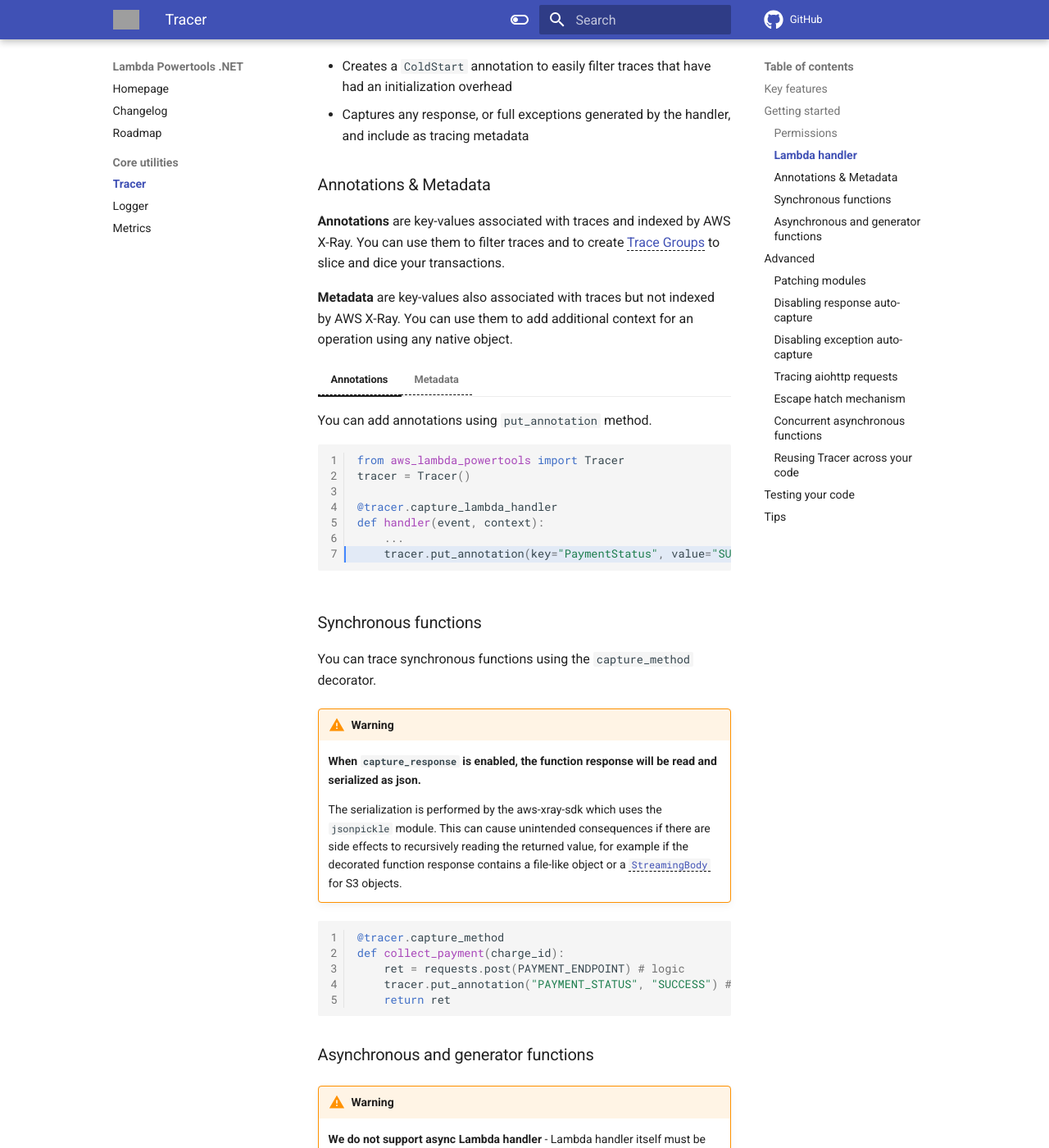
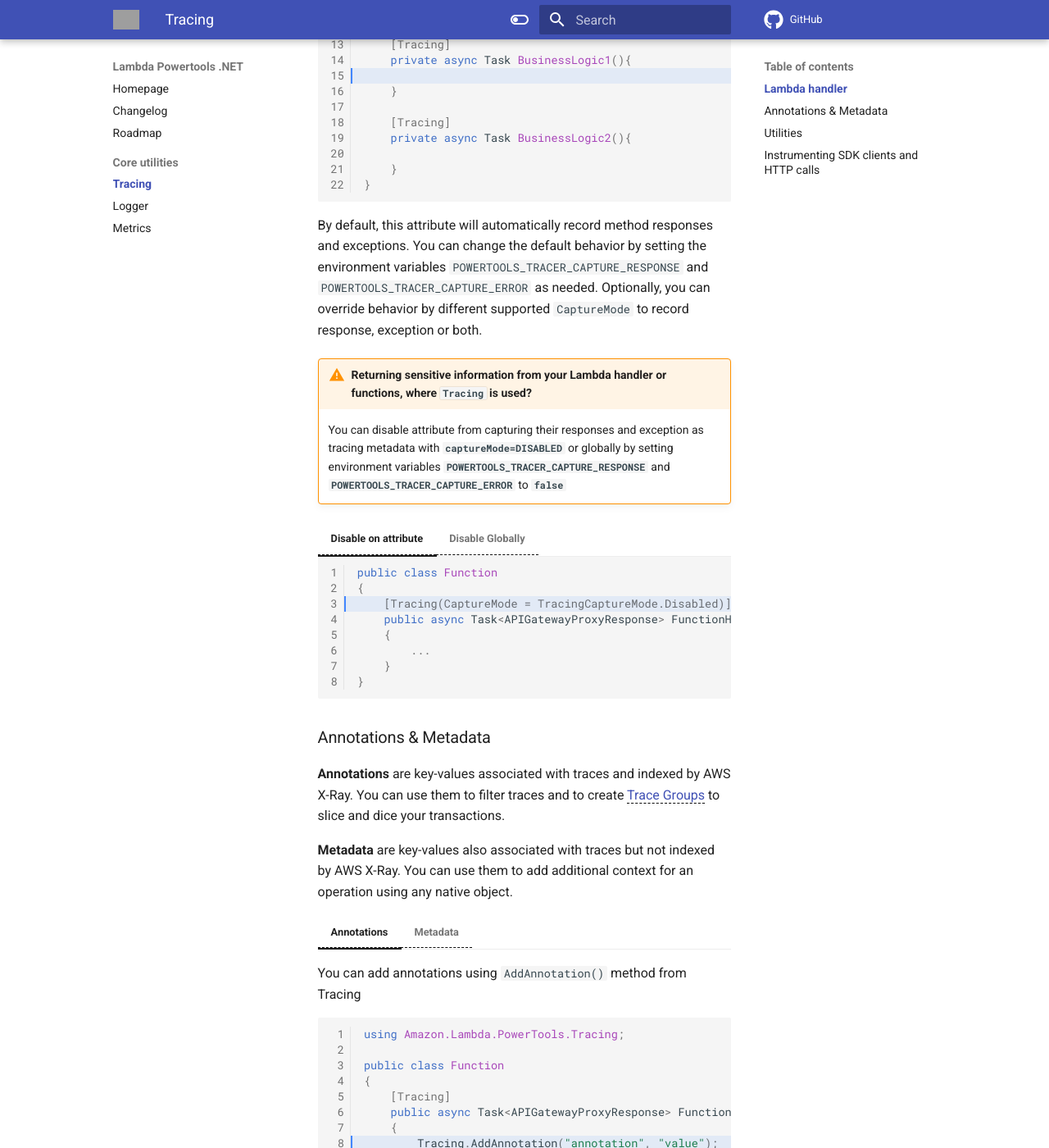
Before and after one commit to aws-powertools/powertools-lambda-dotnet, an MkDocs documentation site: the page built from docs/core/tracer.md, in a window 1280 px wide and 1400 px high, scrolled down 1681 px. Shown: the whole window at 82% size. Built offline with MkDocs 1.6.1 and Material for MkDocs 9.7.7, drawn with Linux system fonts in a browser that asks for light colours; a script that is not in the unit is left out; comment, search, counter and statistics services are not loaded; the version menu is left out; some of the changed text lies outside the part shown; grey boxes are pictures that could not be loaded.

Commit message:
add tracing documentation

````diff
--- a/docs/core/tracer.md
+++ b/docs/core/tracer.md
@@ -1,370 +1,219 @@
 ---
-title: Tracer
+title: Tracing
 description: Core utility
 ---
 
-Tracer is an opinionated thin wrapper for [AWS X-Ray Python SDK](https://github.com/aws/aws-xray-sdk-python/).
+Powertools tracing is an opinionated thin wrapper for [AWS X-Ray .NET SDK](https://github.com/aws/aws-xray-sdk-dotnet/)
+a provides functionality to reduce the overhead of performing common tracing tasks.
 
-![Tracer showcase](../media/tracer_utility_showcase.png)
+![Tracing showcase](../media/tracer_utility_showcase.png)
 
-## Key features
+ **Key Features**
 
-* Auto capture cold start as annotation, and responses or full exceptions as metadata
-* Run functions locally with SAM CLI without code change to disable tracing
-* Explicitly disable tracing via env var `POWERTOOLS_TRACE_DISABLED="true"`
-* Support tracing async methods, generators, and context managers
-* Auto patch supported modules by AWS X-Ray
+ * Capture cold start as annotation, and responses as well as full exceptions as metadata
+ * Helper methods to improve the developer experience of creating new X-Ray subsegments.
+ * Better developer experience when developing with multiple threads.
+ * Auto patch supported modules by AWS X-Ray
 
-## Getting started
-
-### Permissions
+Initialization
 
 Before your use this utility, your AWS Lambda function [must have permissions](https://docs.aws.amazon.com/lambda/latest/dg/services-xray.html#services-xray-permissions) to send traces to AWS X-Ray.
 
 > Example using AWS Serverless Application Model (SAM)
 
-=== "template.yml"
-    ```yaml hl_lines="6 9"
+=== "template.yaml"
+
+    ```yaml hl_lines="8 11"
     Resources:
-      HelloWorldFunction:
-        Type: AWS::Serverless::Function
-        Properties:
-          Runtime: python3.8
-          Tracing: Active
-          Environment:
-            Variables:
-              POWERTOOLS_SERVICE_NAME: example
+        HelloWorldFunction:
+            Type: AWS::Serverless::Function
+            Properties:
+            ...
+            Runtime: dotnetcore3.1
+
+            Tracing: Active
+            Environment:
+                Variables:
+                    POWERTOOLS_SERVICE_NAME: example
     ```
+
+The Powertools service name is used as the X-Ray namespace. This can be set using the environment variable
+`POWERTOOLS_SERVICE_NAME`
 
 ### Lambda handler
 
-You can quickly start by importing the `Tracer` class, initialize it outside the Lambda handler, and use `capture_lambda_handler` decorator.
+To enable Powertools tracing to your function add the `[Tracing] attribute to your `FunctionHandler` method or on
+any method will capture the method as a separate subsegment automatically. You can optionally choose to customize
+segment name that appears in traces.
 
-=== "app.py"
-	```python hl_lines="1 3 6"
-	from aws_lambda_powertools import Tracer
+=== "Tracing attribute"
 
-	tracer = Tracer() # Sets service via env var
-	# OR tracer = Tracer(service="example")
+    ```c# hl_lines="3 10 15"
+    public class Function
+    {
+        [Tracing]
+        public async Task<APIGatewayProxyResponse> FunctionHandler(APIGatewayProxyRequest apigProxyEvent, ILambdaContext context)
+        {
+            await BusinessLogic1()
+                .ConfigureAwait(false);
 
-	@tracer.capture_lambda_handler
-	def handler(event, context):
-		charge_id = event.get('charge_id')
-		payment = collect_payment(charge_id)
-		...
-	```
+            await BusinessLogic2()
+                .ConfigureAwait(false);
+        }
 
-When using this `capture_lambda_handler` decorator, Tracer performs these additional tasks to ease operations:
+        [Tracing]
+        private async Task BusinessLogic1(){
 
-* Creates a `ColdStart` annotation to easily filter traces that have had an initialization overhead
-* Captures any response, or full exceptions generated by the handler, and include as tracing metadata
+        }
+
+        [Tracing]
+        private async Task BusinessLogic2(){
+
+        }
+    }
+    ```
+
+=== "Custom Segment names"
+
+    ```c# hl_lines="3"
+   	public class Function
+    {
+        [Tracing(SegmentName = "YourCustomName")]
+        public async Task<APIGatewayProxyResponse> FunctionHandler(APIGatewayProxyRequest apigProxyEvent, ILambdaContext context)
+        {
+            ...
+        }
+    }
+    ```
+
+By default, this attribute will automatically record method responses and exceptions. You can change the default behavior by setting
+the environment variables `POWERTOOLS_TRACER_CAPTURE_RESPONSE` and `POWERTOOLS_TRACER_CAPTURE_ERROR` as needed. Optionally, you can override behavior by
+different supported `CaptureMode` to record response, exception or both.
+
+!!! warning "Returning sensitive information from your Lambda handler or functions, where `Tracing` is used?"
+    You can disable attribute from capturing their responses and exception as tracing metadata with **`captureMode=DISABLED`**
+    or globally by setting environment variables **`POWERTOOLS_TRACER_CAPTURE_RESPONSE`** and **`POWERTOOLS_TRACER_CAPTURE_ERROR`** to **`false`**
+
+=== "Disable on attribute"
+
+    ```c# hl_lines="3"
+    public class Function
+    {
+        [Tracing(CaptureMode = TracingCaptureMode.Disabled)]
+        public async Task<APIGatewayProxyResponse> FunctionHandler(APIGatewayProxyRequest apigProxyEvent, ILambdaContext context)
+        {
+            ...
+        }
+    }
+    ```
+
+=== "Disable Globally"
+
+    ```yaml hl_lines="11 12"
+    Resources:
+        HelloWorldFunction:
+            Type: AWS::Serverless::Function
+            Properties:
+            ...
+            Runtime: dotnetcore3.1
+
+            Tracing: Active
+            Environment:
+                Variables:
+                    POWERTOOLS_TRACER_CAPTURE_RESPONSE: false
+                    POWERTOOLS_TRACER_CAPTURE_ERROR: false
+    ```
 
 ### Annotations & Metadata
 
-**Annotations** are key-values associated with traces and indexed by AWS X-Ray. You can use them to filter traces and to create [Trace Groups](https://aws.amazon.com/about-aws/whats-new/2018/11/aws-xray-adds-the-ability-to-group-traces/) to slice and dice your transactions.
+**Annotations** are key-values associated with traces and indexed by AWS X-Ray. You can use them to filter traces and to
+create [Trace Groups](https://aws.amazon.com/about-aws/whats-new/2018/11/aws-xray-adds-the-ability-to-group-traces/) to slice and dice your transactions.
 
-**Metadata** are key-values also associated with traces but not indexed by AWS X-Ray. You can use them to add additional context for an operation using any native object.
+**Metadata** are key-values also associated with traces but not indexed by AWS X-Ray. You can use them to add additional
+context for an operation using any native object.
 
 === "Annotations"
-	You can add annotations using `put_annotation` method.
 
-    ```python hl_lines="7"
-    from aws_lambda_powertools import Tracer
-    tracer = Tracer()
+    You can add annotations using `AddAnnotation()` method from Tracing
+    ```c# hl_lines="8"
+    using Amazon.Lambda.PowerTools.Tracing;
 
-    @tracer.capture_lambda_handler
-    def handler(event, context):
-        ...
-        tracer.put_annotation(key="PaymentStatus", value="SUCCESS")
-    ```
-=== "Metadata"
-	You can add metadata using `put_metadata` method.
-
-    ```python hl_lines="8"
-    from aws_lambda_powertools import Tracer
-    tracer = Tracer()
-
-    @tracer.capture_lambda_handler
-    def handler(event, context):
-        ...
-        ret = some_logic()
-        tracer.put_metadata(key="payment_response", value=ret)
+    public class Function
+    {
+        [Tracing]
+        public async Task<APIGatewayProxyResponse> FunctionHandler(APIGatewayProxyRequest apigProxyEvent, ILambdaContext context)
+        {
+            Tracing.AddAnnotation("annotation", "value");
+        }
+    }
     ```
 
-### Synchronous functions
+=== "Metadata"
 
-You can trace synchronous functions using the `capture_method` decorator.
+    You can add metadata using `AddMetadata()` method from Tracing
+    ```c# hl_lines="8"
+    import software.amazon.lambda.powertools.tracing.Tracing;
+    import software.amazon.lambda.powertools.tracing.TracingUtils;
 
-!!! warning
-    **When `capture_response` is enabled, the function response will be read and serialized as json.**
-
-    The serialization is performed by the aws-xray-sdk which uses the `jsonpickle` module. This can cause
-    unintended consequences if there are side effects to recursively reading the returned value, for example if the
-    decorated function response contains a file-like object or a <a href="https://botocore.amazonaws.com/v1/documentation/api/latest/reference/response.html#botocore.response.StreamingBody">`StreamingBody`</a> for S3 objects.
-
-```python hl_lines="7 13"
-@tracer.capture_method
-def collect_payment(charge_id):
-    ret = requests.post(PAYMENT_ENDPOINT) # logic
-    tracer.put_annotation("PAYMENT_STATUS", "SUCCESS") # custom annotation
-    return ret
-```
-
-### Asynchronous and generator functions
-
-!!! warning
-    **We do not support async Lambda handler** - Lambda handler itself must be synchronous
-
-You can trace asynchronous functions and generator functions (including context managers) using `capture_method`.
-
-
-=== "Async"
-
-    ```python hl_lines="7"
-    import asyncio
-    import contextlib
-    from aws_lambda_powertools import Tracer
-
-    tracer = Tracer()
-
-    @tracer.capture_method
-    async def collect_payment():
-        ...
+    public class Function
+    {
+        [Tracing]
+        public async Task<APIGatewayProxyResponse> FunctionHandler(APIGatewayProxyRequest apigProxyEvent, ILambdaContext context)
+        {
+            Tracing.AddMetadata("content", "value");
+        }
+    }
     ```
 
-=== "Context manager"
+## Utilities
 
-    ```python hl_lines="7-8"
-    import asyncio
-    import contextlib
-    from aws_lambda_powertools import Tracer
+Tracing modules comes with certain utility method when you don't want to use attribute for capturing a code block
+under a subsegment, or you are doing multithreaded programming. Refer examples below.
 
-    tracer = Tracer()
+=== "Functional Api"
 
-    @contextlib.contextmanager
-    @tracer.capture_method
-    def collect_payment_ctxman():
-        yield result
-        ...
+    ```c# hl_lines="7 8 9 11 12 13"
+    using Amazon.Lambda.PowerTools.Tracing;
+
+    public class Function
+    {
+        public async Task<APIGatewayProxyResponse> FunctionHandler(APIGatewayProxyRequest apigProxyEvent, ILambdaContext context)
+        {
+            Tracing.WithSubsegment("loggingResponse", (subsegment) => {
+                // Some business logic
+            });
+
+            Tracing.WithSubsegment("localNamespace", "loggingResponse", (subsegment) => {
+                // Some business logic
+            });
+        }
+    }
     ```
 
-=== "Generators"
+=== "Multi Threaded Programming"
 
-    ```python hl_lines="9"
-    import asyncio
-    import contextlib
-    from aws_lambda_powertools import Tracer
+    ```c# hl_lines="7 9 10 11"
+    using Amazon.Lambda.PowerTools.Tracing;
 
-    tracer = Tracer()
+    public class Function
+    {
+        public async Task<APIGatewayProxyResponse> FunctionHandler(APIGatewayProxyRequest apigProxyEvent, ILambdaContext context)
+        {
+            // Extract existing trace data
+            var entity = Tracing.GetEntity();
 
-    @tracer.capture_method
-    def collect_payment_gen():
-        yield result
-        ...
+            var task = Task.Run(() =>
+            {
+                Tracing.WithSubsegment("InlineLog", entity, (subsegment) =>
+                {
+                    // Business logic in separate task
+                });
+            });
+        }
+    }
     ```
 
-The decorator will detect whether your function is asynchronous, a generator, or a  context manager and adapt its behaviour accordingly.
+## Instrumenting SDK clients and HTTP calls
 
-```python
-@tracer.capture_lambda_handler
-def handler(evt, ctx):
-    asyncio.run(collect_payment())
-
-    with collect_payment_ctxman as result:
-        do_something_with(result)
-
-    another_result = list(collect_payment_gen())
-```
-
-
-## Advanced
-
-### Patching modules
-
-Tracer automatically patches all [supported libraries by X-Ray](https://docs.aws.amazon.com/xray/latest/devguide/xray-sdk-python-patching.html) during initialization, by default. Underneath, AWS X-Ray SDK checks whether a supported library has been imported before patching.
-
-If you're looking to shave a few microseconds, or milliseconds depending on your function memory configuration, you can patch specific modules using `patch_modules` param:
-
-```python hl_lines="7"
-import boto3
-import requests
-
-from aws_lambda_powertools import Tracer
-
-modules_to_be_patched = ["boto3", "requests"]
-tracer = Tracer(patch_modules=modules_to_be_patched)
-```
-
-### Disabling response auto-capture
-
-> New in 1.9.0
-
-Use **`capture_response=False`** parameter in both `capture_lambda_handler` and `capture_method` decorators to instruct Tracer **not** to serialize function responses as metadata.
-
-!!! info "This is commonly useful in three scenarios"
-
-	1. You might **return sensitive** information you don't want it to be added to your traces
-	2. You might manipulate **streaming objects that can be read only once**; this prevents subsequent calls from being empty
-	3. You might return **more than 64K** of data _e.g., `message too long` error_
-
-=== "sensitive_data_scenario.py"
-	```python hl_lines="3 7"
-	from aws_lambda_powertools import Tracer
-
-	@tracer.capture_method(capture_response=False)
-	def fetch_sensitive_information():
-		return "sensitive_information"
-
-	@tracer.capture_lambda_handler(capture_response=False)
-	def handler(event, context):
-		sensitive_information = fetch_sensitive_information()
-	```
-=== "streaming_object_scenario.py"
-	```python hl_lines="3"
-	from aws_lambda_powertools import Tracer
-
-	@tracer.capture_method(capture_response=False)
-	def get_s3_object(bucket_name, object_key):
-		s3 = boto3.client("s3")
-		s3_object = get_object(Bucket=bucket_name, Key=object_key)
-		return s3_object
-	```
-
-### Disabling exception auto-capture
-
-> New in 1.10.0
-
-Use **`capture_error=False`** parameter in both `capture_lambda_handler` and `capture_method` decorators to instruct Tracer **not** to serialize exceptions as metadata.
-
-!!! info "Commonly useful in one scenario"
-
-	1. You might **return sensitive** information from exceptions, stack traces you might not control
-
-=== "sensitive_data_exception.py"
-	```python hl_lines="3 5"
-	from aws_lambda_powertools import Tracer
-
-	@tracer.capture_lambda_handler(capture_error=False)
-	def handler(event, context):
-		raise ValueError("some sensitive info in the stack trace...")
-	```
-
-### Tracing aiohttp requests
-
-!!! info
-    This snippet assumes you have **aiohttp** as a dependency
-
-You can use `aiohttp_trace_config` function to create a valid [aiohttp trace_config object](https://docs.aiohttp.org/en/stable/tracing_reference.html). This is necessary since X-Ray utilizes aiohttp trace hooks to capture requests end-to-end.
-
-=== "aiohttp_example.py"
-	```python hl_lines="5 10"
-	import asyncio
-	import aiohttp
-
-	from aws_lambda_powertools import Tracer
-	from aws_lambda_powertools.tracing import aiohttp_trace_config
-
-	tracer = Tracer()
-
-	async def aiohttp_task():
-		async with aiohttp.ClientSession(trace_configs=[aiohttp_trace_config()]) as session:
-			async with session.get("https://httpbin.org/json") as resp:
-				resp = await resp.json()
-				return resp
-	```
-
-### Escape hatch mechanism
-
-You can use `tracer.provider` attribute to access all methods provided by AWS X-Ray `xray_recorder` object.
-
-This is useful when you need a feature available in X-Ray that is not available in the Tracer utility, for example [thread-safe](https://github.com/aws/aws-xray-sdk-python/#user-content-trace-threadpoolexecutor), or [context managers](https://github.com/aws/aws-xray-sdk-python/#user-content-start-a-custom-segmentsubsegment).
-
-=== "escape_hatch_context_manager_example.py"
-	```python hl_lines="7"
-	from aws_lambda_powertools import Tracer
-
-	tracer = Tracer()
-
-	@tracer.capture_lambda_handler
-	def handler(event, context):
-		with tracer.provider.in_subsegment('## custom subsegment') as subsegment:
-			ret = some_work()
-			subsegment.put_metadata('response', ret)
-	```
-
-### Concurrent asynchronous functions
-
-!!! warning
-    [As of now, X-Ray SDK will raise an exception when async functions are run and traced concurrently](https://github.com/aws/aws-xray-sdk-python/issues/164)
-
-A safe workaround mechanism is to use `in_subsegment_async` available via Tracer escape hatch (`tracer.provider`).
-
-=== "concurrent_async_workaround.py"
-	```python hl_lines="6 7 12 15 17"
-	import asyncio
-
-	from aws_lambda_powertools import Tracer
-	tracer = Tracer()
-
-	async def another_async_task():
-		async with tracer.provider.in_subsegment_async("## another_async_task") as subsegment:
-			subsegment.put_annotation(key="key", value="value")
-			subsegment.put_metadata(key="key", value="value", namespace="namespace")
-			...
-
-	async def another_async_task_2():
-		...
-
-	@tracer.capture_method
-	async def collect_payment(charge_id):
-		asyncio.gather(another_async_task(), another_async_task_2())
-		...
-	```
-
-### Reusing Tracer across your code
-
-Tracer keeps a copy of its configuration after the first initialization. This is useful for scenarios where you want to use Tracer in more than one location across your code base.
-
-!!! warning
-    When reusing Tracer in Lambda Layers, or in multiple modules, **do not set `auto_patch=False`**, because import order matters.
-
-    This can result in the first Tracer config being inherited by new instances, and their modules not being patched.
-
-=== "handler.py"
-	```python hl_lines="2 4 9"
-	from aws_lambda_powertools import Tracer
-	from payment import collect_payment
-
-	tracer = Tracer(service="payment")
-
-	@tracer.capture_lambda_handler
-	def handler(event, context):
-		charge_id = event.get('charge_id')
-		payment = collect_payment(charge_id)
-	```
-=== "payment.py"
-	A new instance of Tracer will be created but will reuse the previous Tracer instance configuration, similar to a Singleton.
-
-	```python hl_lines="3 5"
-	from aws_lambda_powertools import Tracer
-
-	tracer = Tracer(service="payment")
-
-	@tracer.capture_method
-    def collect_payment(charge_id: str):
-        ...
-	```
-
-## Testing your code
-
-You can safely disable Tracer when unit testing your code using `POWERTOOLS_TRACE_DISABLED` environment variable.
-
-```bash
-POWERTOOLS_TRACE_DISABLED=1 python -m pytest
-```
-
-## Tips
-
-* Use annotations on key operations to slice and dice traces, create unique views, and create metrics from it via Trace Groups
-* Use a namespace when adding metadata to group data more easily
-* Annotations and metadata are added to the current subsegment opened. If you want them in a specific subsegment, use a [context manager](https://github.com/aws/aws-xray-sdk-python/#start-a-custom-segmentsubsegment) via the escape hatch mechanism
+User should make sure to instrument the SDK clients explicitly based on the function dependency. Refer details on
+[how to instrument SDK client with Xray](https://docs.aws.amazon.com/xray/latest/devguide/xray-sdk-dotnet-sdkclients.html) and [outgoing http calls](https://docs.aws.amazon.com/xray/latest/devguide/xray-sdk-dotnet-httpclients.html).
````
